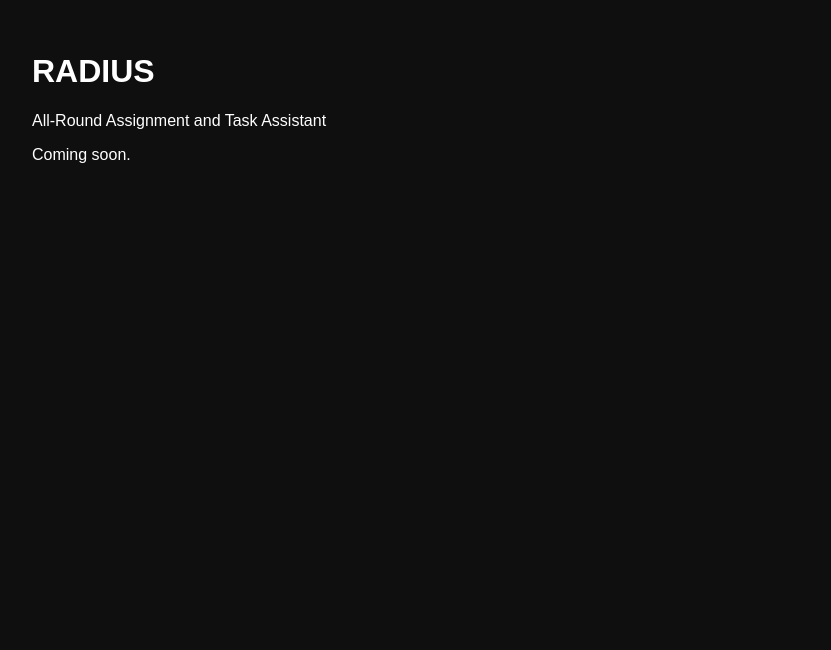
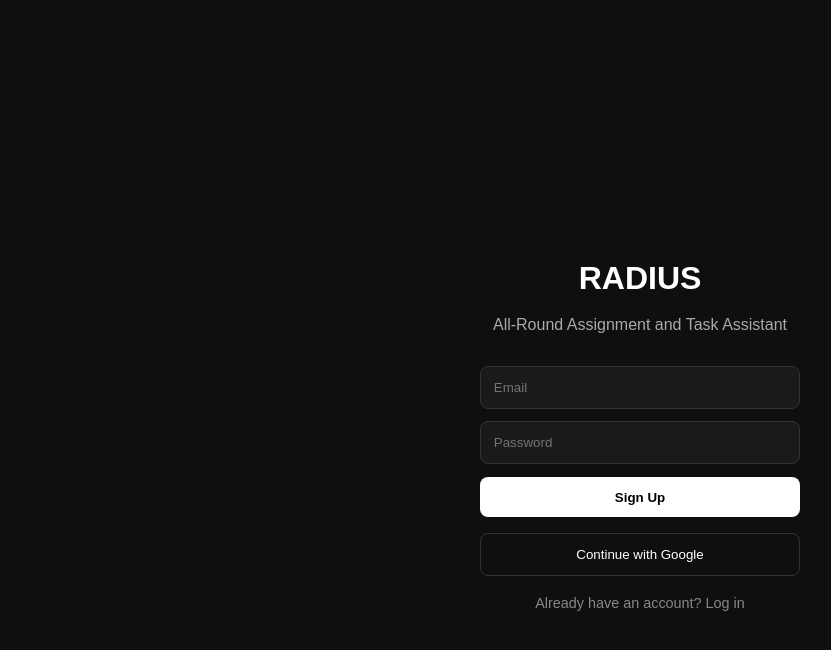
Before and after one commit to Martins2555/RADIUS-Assignment-Assistant, a React (Vite) app: page / in a window 1280 px wide. Shown: the top 650 px of the page, without its empty margins (0-831 px from the left). Built offline with nearby package versions, Linux system fonts and the light colour scheme; no server answers.

Commit message:
Implement authentication with Supabase in App component

```diff
--- a/src/App.jsx
+++ b/src/App.jsx
@@ -1,11 +1,123 @@
+import { useState } from 'react'
+import { supabase } from './supabaseClient'
+
 function App() {
+  const [isSignUp, setIsSignUp] = useState(true)
+  const [email, setEmail] = useState('')
+  const [password, setPassword] = useState('')
+  const [message, setMessage] = useState('')
+  const [loading, setLoading] = useState(false)
+
+  const handleAuth = async (e) => {
+    e.preventDefault()
+    setLoading(true)
+    setMessage('')
+
+    if (isSignUp) {
+      const { error } = await supabase.auth.signUp({ email, password })
+      if (error) {
+        setMessage(error.message)
+      } else {
+        setMessage('Check your email to confirm your account.')
+      }
+    } else {
+      const { error } = await supabase.auth.signInWithPassword({ email, password })
+      if (error) {
+        setMessage(error.message)
+      } else {
+        setMessage('Logged in successfully.')
+      }
+    }
+    setLoading(false)
+  }
+
+  const handleGoogleLogin = async () => {
+    await supabase.auth.signInWithOAuth({ provider: 'google' })
+  }
+
   return (
-    <div style={{ padding: '2rem', fontFamily: 'sans-serif' }}>
-      <h1>RADIUS</h1>
-      <p>All-Round Assignment and Task Assistant</p>
-      <p>Coming soon.</p>
+    <div style={styles.container}>
+      <h1 style={styles.title}>RADIUS</h1>
+      <p style={styles.subtitle}>All-Round Assignment and Task Assistant</p>
+
+      <form onSubmit={handleAuth} style={styles.form}>
+        <input
+          type="email"
+          placeholder="Email"
+          value={email}
+          onChange={(e) => setEmail(e.target.value)}
+          required
+          style={styles.input}
+        />
+        <input
+          type="password"
+          placeholder="Password"
+          value={password}
+          onChange={(e) => setPassword(e.target.value)}
+          required
+          style={styles.input}
+        />
+        <button type="submit" disabled={loading} style={styles.button}>
+          {loading ? 'Please wait...' : isSignUp ? 'Sign Up' : 'Log In'}
+        </button>
+      </form>
+
+      <button onClick={handleGoogleLogin} style={styles.googleButton}>
+        Continue with Google
+      </button>
+
+      <p style={styles.toggle} onClick={() => setIsSignUp(!isSignUp)}>
+        {isSignUp ? 'Already have an account? Log in' : "Don't have an account? Sign up"}
+      </p>
+
+      {message && <p style={styles.message}>{message}</p>}
     </div>
   )
 }
 
+const styles = {
+  container: {
+    minHeight: '100vh',
+    display: 'flex',
+    flexDirection: 'column',
+    alignItems: 'center',
+    justifyContent: 'center',
+    padding: '2rem',
+    fontFamily: 'sans-serif',
+    textAlign: 'center',
+  },
+  title: { fontSize: '2rem', marginBottom: '0.2rem' },
+  subtitle: { color: '#aaa', marginBottom: '2rem' },
+  form: { display: 'flex', flexDirection: 'column', width: '100%', maxWidth: '320px', gap: '0.8rem' },
+  input: {
+    padding: '0.8rem',
+    borderRadius: '8px',
+    border: '1px solid #333',
+    backgroundColor: '#1a1a1a',
+    color: '#fff',
+  },
+  button: {
+    padding: '0.8rem',
+    borderRadius: '8px',
+    border: 'none',
+    backgroundColor: '#ffffff',
+    color: '#000',
+    fontWeight: 'bold',
+    cursor: 'pointer',
+  },
+  googleButton: {
+    marginTop: '1rem',
+    padding: '0.8rem',
+    borderRadius: '8px',
+    border: '1px solid #333',
+    backgroundColor: 'transparent',
+    color: '#fff',
+    width: '100%',
+    maxWidth: '320px',
+    cursor: 'pointer',
+  },
+  toggle: { marginTop: '1.2rem', color: '#888', cursor: 'pointer', fontSize: '0.9rem' },
+  message: { marginTop: '1rem', color: '#4ade80' },
+}
+
 export default App
```
